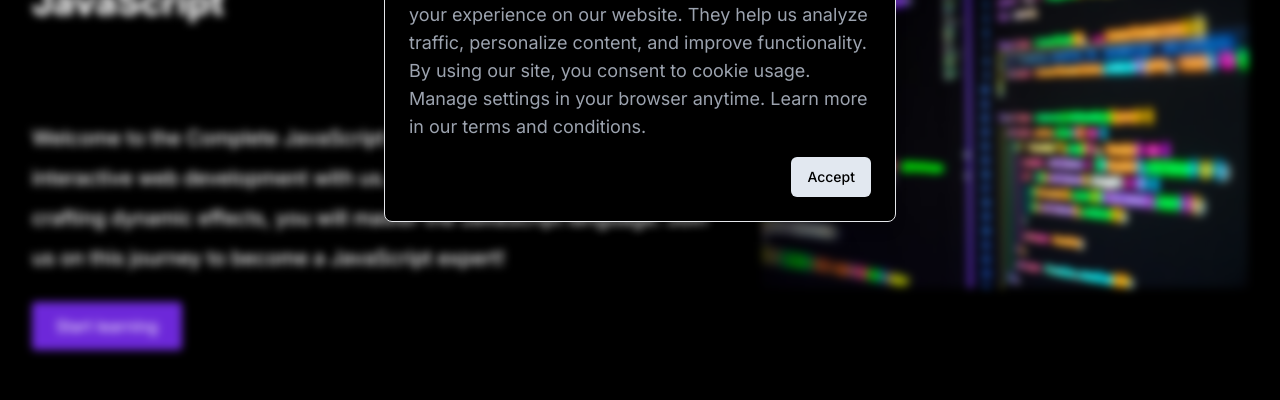
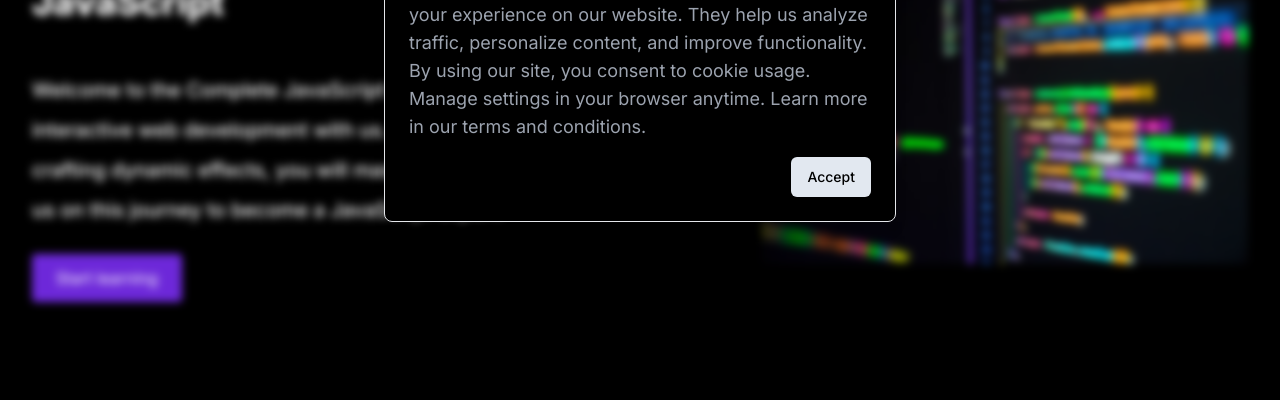
Before and after one commit to KoniczynSzef/JSuperior, a Next.js app: page / in a window 1280 px wide. Shown: the part 345-745 px from the top of the page. Built offline with nearby package versions, Linux system fonts and the light colour scheme; no server answers.

Commit message:
Changed typing animation

```diff
--- a/src/components/course-overview/quiz/QuizSummary.tsx
+++ b/src/components/course-overview/quiz/QuizSummary.tsx
@@ -1,10 +1,10 @@
 import P from '@/components/P';
 import {
-	DialogDescription,
-	DialogHeader,
-	DialogTitle,
-	DialogTrigger,
-} from '@/components/ui/dialog';
+    AlertDialogDescription,
+    AlertDialogHeader,
+    AlertDialogTitle,
+    AlertDialogTrigger,
+} from '@/components/ui/alert-dialog';
 import React, { FC, useEffect, useState } from 'react';
 import { motion } from 'framer-motion';
 import { Button } from '@/components/ui/button';
@@ -24,7 +24,10 @@ const QuizSummary: FC<ComponentProps> = ({
     mistakenQuestions,
     handleReset,
 }) => {
-	const [summaryText, setSummaryText] = useState<{ title: title; desc: string[] }>({
+    const [summaryText, setSummaryText] = useState<{
+        title: title;
+        desc: string[];
+    }>({
         title: 'Well Done!',
         desc: [
             `Your score is ${goodAnswers}/${questionsLength}.`,
@@ -54,19 +57,27 @@ const QuizSummary: FC<ComponentProps> = ({
 
     return (
         <>
-			<DialogHeader>
-				<DialogTitle className="text-center text-4xl">Summary</DialogTitle>
-			</DialogHeader>
-			<DialogDescription>
+            <AlertDialogHeader>
+                <AlertDialogTitle className="text-center text-4xl">
+                    Summary
+                </AlertDialogTitle>
+            </AlertDialogHeader>
+            <AlertDialogDescription>
                 <motion.div
                     initial={{ opacity: 0, y: -100 }}
                     animate={{ opacity: 1, y: 0 }}
-					className="space-y-8 flex flex-col">
+                    className="space-y-8 flex flex-col"
+                >
                     <div
                         className={`text-foreground ${
-							mistakenQuestions.length === 0 ? 'space-y-6' : 'space-y-2'
-						}`}>
-						<h3 className="text-foreground text-3xl font-bold">{summaryText.title}</h3>
+                            mistakenQuestions.length === 0
+                                ? 'space-y-6'
+                                : 'space-y-2'
+                        }`}
+                    >
+                        <h3 className="text-foreground text-3xl font-bold">
+                            {summaryText.title}
+                        </h3>
                         <div className="text-lg text-foreground space-y-1">
                             {summaryText.desc.map((s, i) => (
                                 <p className="text-lg font-medium" key={i}>
@@ -78,11 +89,18 @@ const QuizSummary: FC<ComponentProps> = ({
 
                     {mistakenQuestions.length >= 1 && (
                         <div className="text-foreground">
-							<h4 className="font-bold text-2xl text-red-600">Your Mistakes</h4>
+                            <h4 className="font-bold text-2xl text-red-600">
+                                Your Mistakes
+                            </h4>
                             <div className="space-y-2 mt-4">
                                 {mistakenQuestions.map((q, i) => (
-									<div key={i} className="border border-zinc-800 p-3 rounded">
-										<h5 className="text-xl font-semibold">{q.title}</h5>
+                                    <div
+                                        key={i}
+                                        className="border border-zinc-800 p-3 rounded"
+                                    >
+                                        <h5 className="text-xl font-semibold">
+                                            {q.title}
+                                        </h5>
                                         <P>
                                             Correct answer:{' '}
                                             <span className="text-green-500">
@@ -94,17 +112,18 @@ const QuizSummary: FC<ComponentProps> = ({
                             </div>
                         </div>
                     )}
-					<DialogTrigger asChild>
+                    <AlertDialogTrigger asChild>
                         <Button
                             type="submit"
                             className="self-end text-lg bg-transparent border-slate-800 border py-6"
                             size={'lg'}
-							onClick={handleReset}>
+                            onClick={handleReset}
+                        >
                             Finish quiz
                         </Button>
-					</DialogTrigger>
+                    </AlertDialogTrigger>
                 </motion.div>
-			</DialogDescription>
+            </AlertDialogDescription>
         </>
     );
 };
--- a/src/components/hero-section/HeroSection.tsx
+++ b/src/components/hero-section/HeroSection.tsx
@@ -9,6 +9,8 @@ import { motion } from 'framer-motion';
 import Link from 'next/link';
 import Cookies from '../cookies/Cookies';
 
+import { TypeAnimation } from 'react-type-animation';
+
 interface ComponentProps {}
 const HeroSection: FC<ComponentProps> = () => {
     return (
@@ -18,12 +20,7 @@ const HeroSection: FC<ComponentProps> = () => {
         >
             <Cookies />
             <div>
-                <motion.h1
-                    className="text-4xl font-extrabold text-center md:text-left"
-                    initial={{ opacity: 0, y: -100 }}
-                    animate={{ opacity: 1, y: 0 }}
-                    transition={{ duration: 0.5 }}
-                >
+                <h1 className="text-4xl font-extrabold text-center md:text-left">
                     <p>
                         Complete{' '}
                         <span className="text-yellowLogo">JavaScript</span>{' '}
@@ -34,23 +31,27 @@ const HeroSection: FC<ComponentProps> = () => {
                         <span className="bg-gradient-to-r bg-clip-text text-transparent from-[#a50643] to-[#ffd119]">
                             superior
                         </span>{' '}
-                        in <span>JavaScript</span>
+                        in{' '}
+                        <span>
+                            <TypeAnimation
+                                sequence={['JavaScript']}
+                                speed={35}
+                            />
+                        </span>
                     </p>
-                </motion.h1>
+                </h1>
+                <div className="mt-12">
+                    <TypedParagraph />
+                </div>
 
-                <TypedParagraph />
-
-                <motion.div
-                    initial={{ opacity: 0, scale: 0 }}
-                    animate={{ opacity: 1, scale: 1 }}
-                >
+                <div>
                     <Link
                         href={'/lessons'}
                         className="bg-violet-700 hover:bg-violet-600 mt-6 py-3 px-6 rounded transition grid place-content-center w-fit"
                     >
                         Start learning
                     </Link>
-                </motion.div>
+                </div>
             </div>
             <Image
                 src={coding}
--- a/src/components/hero-section/TypedParagraph.tsx
+++ b/src/components/hero-section/TypedParagraph.tsx
@@ -1,20 +1,17 @@
 'use client';
 
 import React, { FC } from 'react';
-import { TypeAnimation } from 'react-type-animation';
+import P from '../P';
 
 interface ComponentProps {}
 const TypedParagraph: FC<ComponentProps> = () => {
-	return (
-		<div className="mt-24 md:max-w-3xl">
-			<TypeAnimation
-				speed={75}
-				className="font-medium leading-10 mt-24 md:max-w-3xl text-xl"
-				sequence={[
-					'Welcome to the Complete JavaScript Course! Explore the art of interactive web development with us. From manipulating elements to crafting dynamic effects, you will master the JavaScript language. Join us on this journey to become a JavaScript expert!',
-				]}
-			/>
-		</div>
-	);
+    return (
+        <P>
+            Welcome to the Complete JavaScript Course! Explore the art of
+            interactive web development with us. From manipulating elements to
+            crafting dynamic effects, you will master the JavaScript language.
+            Join us on this journey to become a JavaScript expert!
+        </P>
+    );
 };
 export default TypedParagraph;
```
Lines whose indentation alone changed are shown as unchanged.
